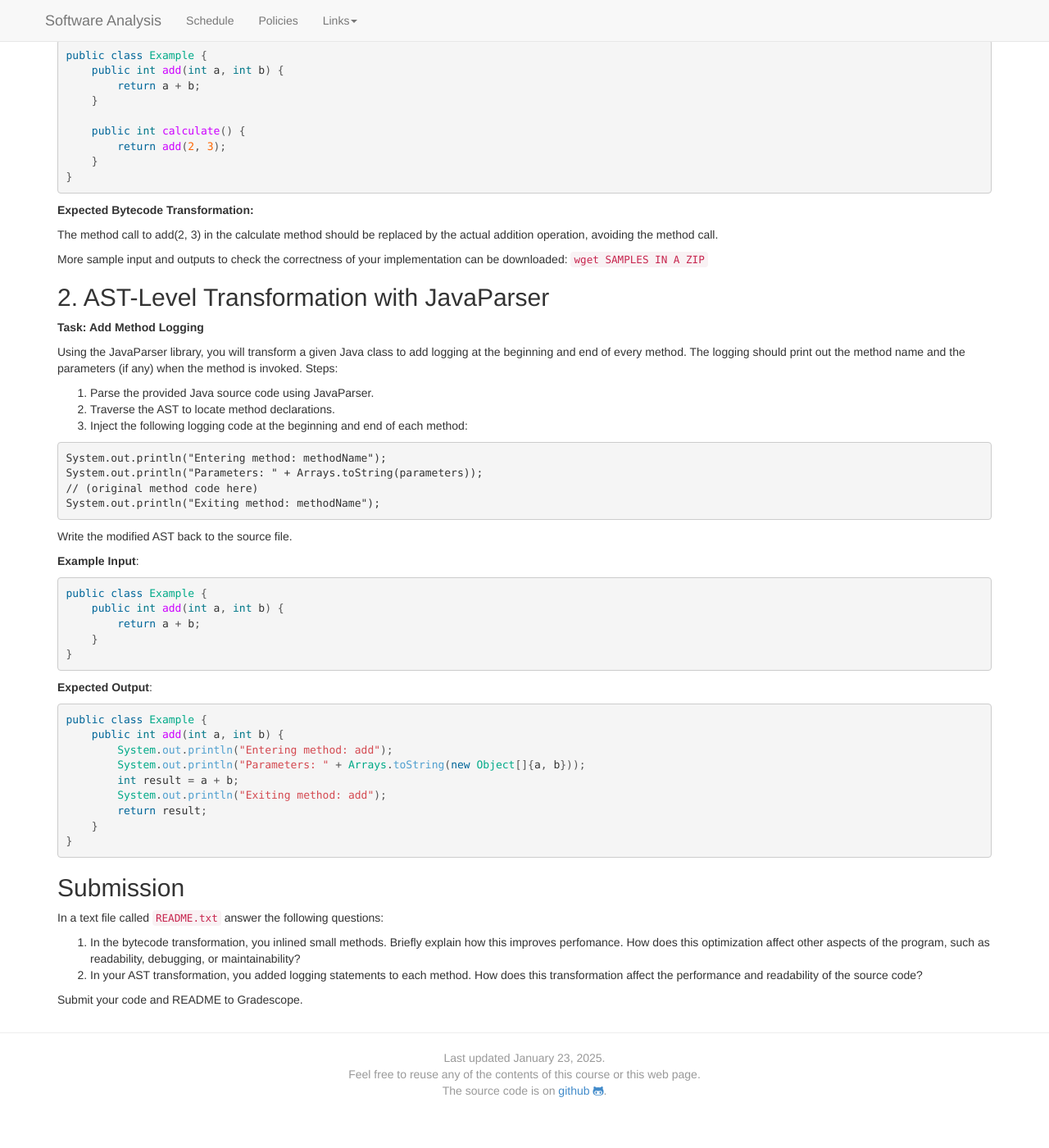
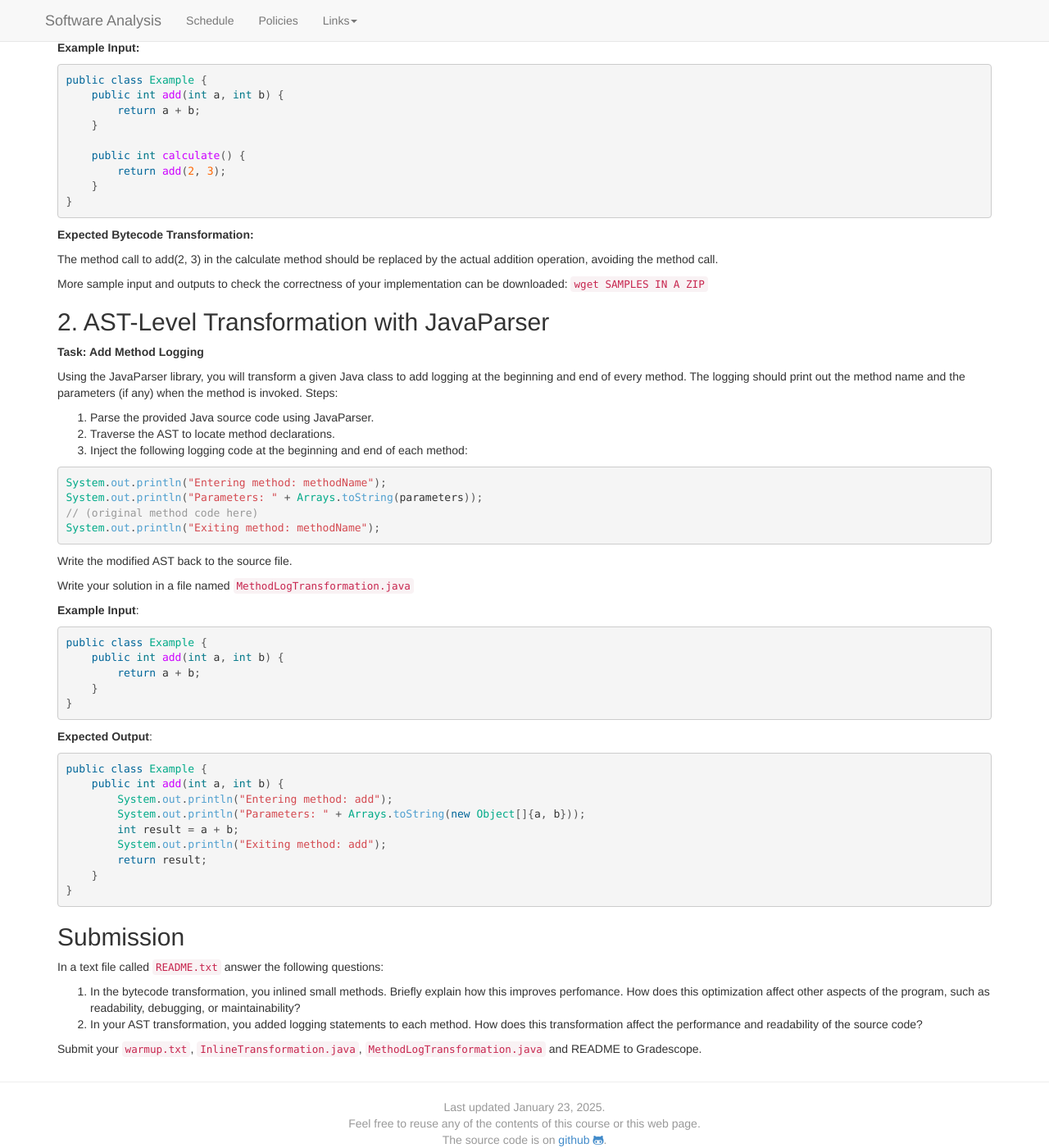
Before and after one commit to bmc-cs-software-analysis/383, a Jekyll site: the page built from hws/HW01.md, in a window 1280 px wide and 1400 px high, scrolled down 1809 px. Shown: the whole window at 82% size. Built offline with Jekyll 4.4.1, drawn with Linux system fonts in a browser that asks for light colours; nearby versions of some CDN libraries; before the commit the page ends 3149 px from its top, so only the background shows below that; some of the changed text lies outside the part shown.

Commit message:
Update HW01.md

````diff
--- a/hws/HW01.md
+++ b/hws/HW01.md
@@ -126,7 +126,7 @@
    6: return
 ```
 
-Mark your answers in a file named `HW1_pt1.txt`.
+Mark your answers in a file named `warmup.txt`.
 
 You can check your answer using the `javap -c` command.
 
@@ -144,6 +144,7 @@
 3. Replace calls to these small methods with their inlined body in the bytecode.
 4. Write the modified bytecode back to a new .class file.
 
+Write your solution in a file named `InlineTransformation.java`
 
 **Example Input:**
 ```java
@@ -176,7 +177,7 @@
 2. Traverse the AST to locate method declarations.
 3. Inject the following logging code at the beginning and end of each method:
 
-```
+```java
 System.out.println("Entering method: methodName");
 System.out.println("Parameters: " + Arrays.toString(parameters));
 // (original method code here)
@@ -184,6 +185,8 @@
 ```
 
 Write the modified AST back to the source file.
+
+Write your solution in a file named `MethodLogTransformation.java`
 
 **Example Input**:
 ```java
@@ -214,4 +217,4 @@
 1. In the bytecode transformation, you inlined small methods. Briefly explain how this improves perfomance. How does this optimization affect other aspects of the program, such as readability, debugging, or maintainability?
 2. In your AST transformation, you added logging statements to each method. How does this transformation affect the performance and readability of the source code?
 
-Submit your code and README to Gradescope.
+Submit your `warmup.txt`, `InlineTransformation.java`, `MethodLogTransformation.java` and README to Gradescope.
````
